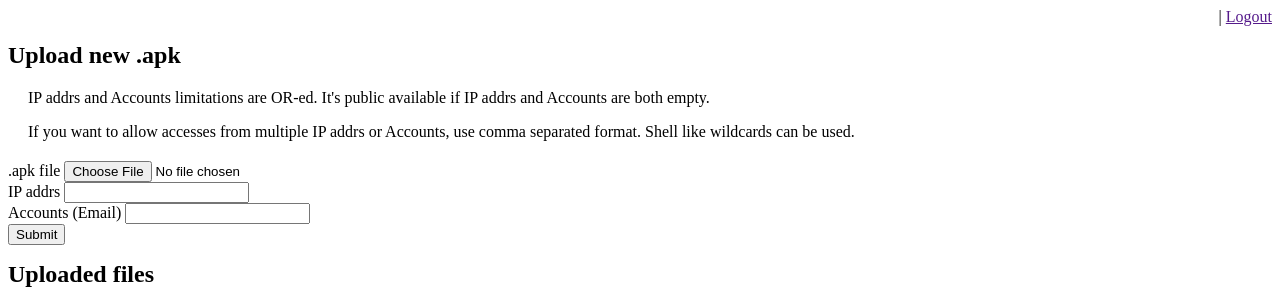
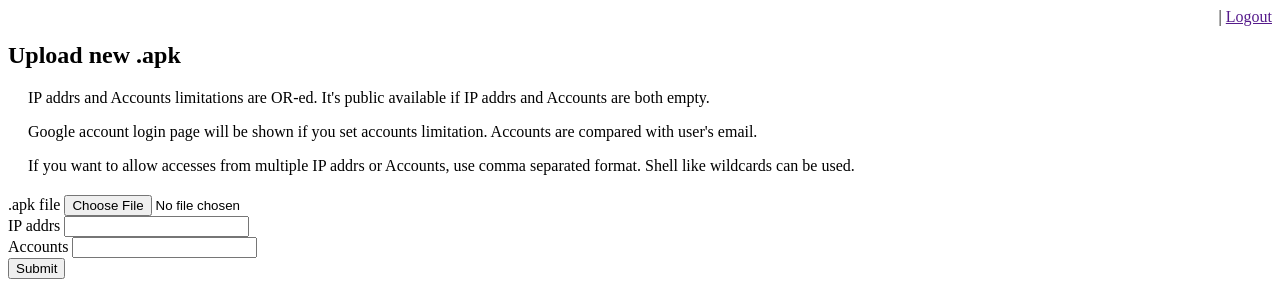
Before and after one commit to tkawachi/apkuploader, a Python web app: template template/top.html in a window 1280 px wide. Shown: the top 296 px of the page. Run offline with Jinja, Linux system fonts and the light colour scheme; the template is opened without the code that fills it, so the values that code supplies are empty.

Commit message:
Added description about account limitation
Signed-off-by: KAWACHI Takashi <tkawachi@gmail.com>

```diff
--- a/template/top.html
+++ b/template/top.html
@@ -13,13 +13,16 @@
   IP addrs and Accounts limitations are OR-ed.  It's public available
   if IP addrs and Accounts are both empty.
   <p />
+  Google account login page will be shown if you set accounts limitation.
+  Accounts are compared with user's email.
+  <p />
   If you want to allow accesses from multiple IP addrs or Accounts,
   use comma separated format. Shell like wildcards can be used.
 </div>
 <form name="form" method="post" action="{{ action_url }}" enctype="multipart/form-data">
 <div>.apk file <input type="file" name="fname"></div>
 <div>IP addrs <input type="text" name="ipaddrs"></div>
-<div>Accounts (Email) <input type="text" name="accounts"></div>
+<div>Accounts <input type="text" name="accounts"></div>
 <div><input type="submit" name="submit"> </div>
 </form>
 
```
